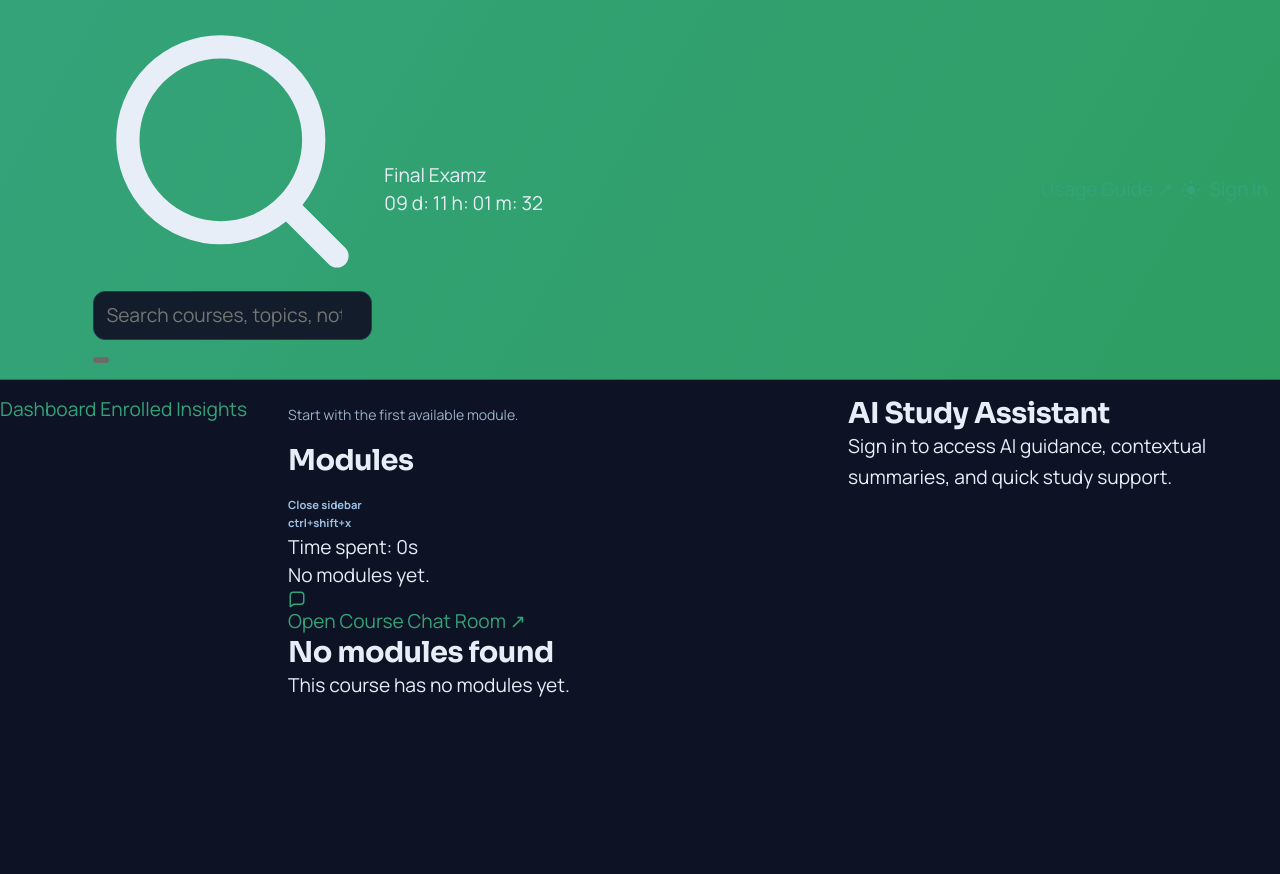
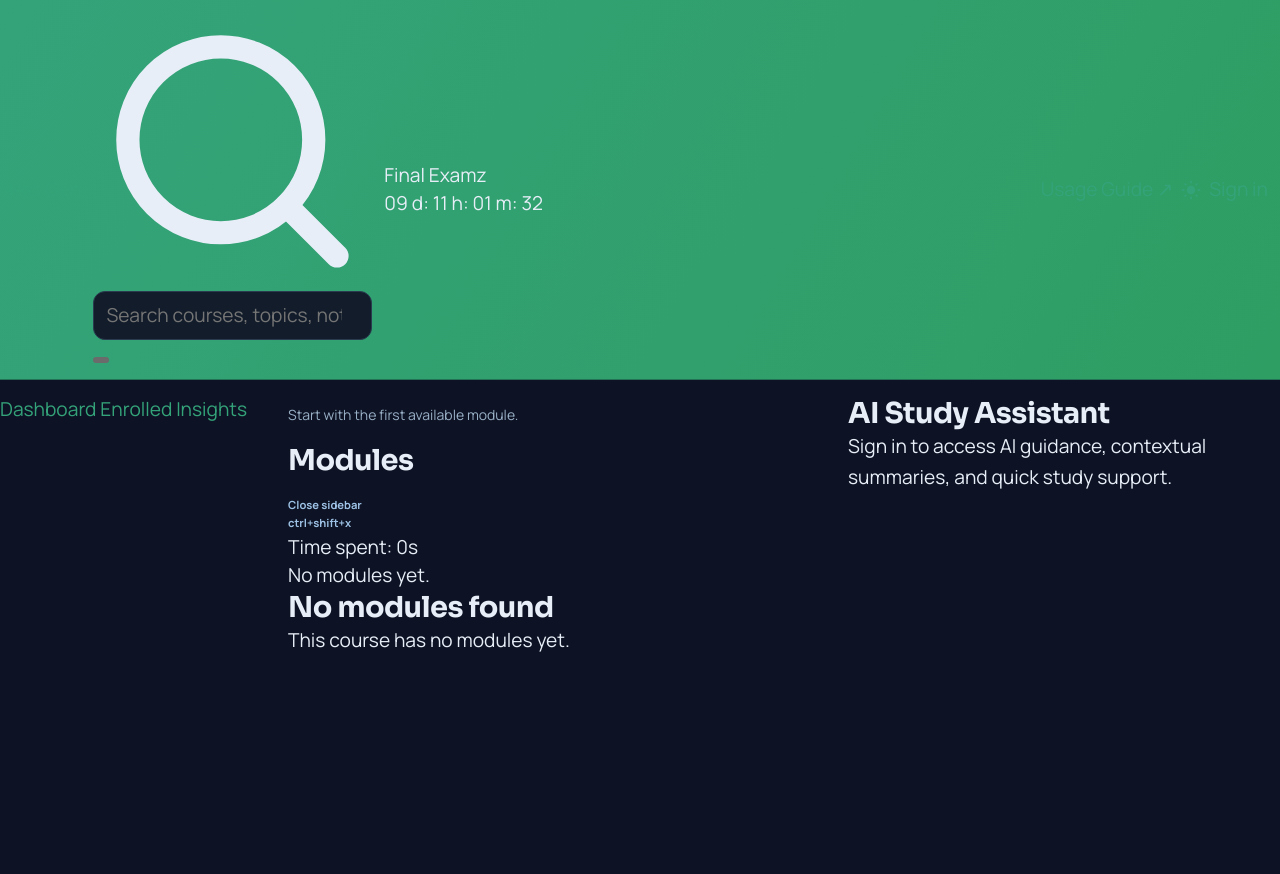
Before and after one commit to worku404/elearning-private, a Django app: template edu/students/templates/students/course/detail.html in a window 1280 px wide. Shown: the top 874 px of the page. Run offline with Django 5.2, Linux system fonts and the light colour scheme; the template is opened without the code that fills it, so the values that code supplies are empty; parts of the project's set-up code (start-up, migrations or seed data) failed here and were passed over; some libraries are stand-ins or nearby versions.

Commit message:
Update student course detail page and related views

```diff
--- a/edu/students/templates/students/course/detail.html
+++ b/edu/students/templates/students/course/detail.html
@@ -85,18 +85,6 @@
                     {% empty %}
                         <li class="c-module-item">No modules yet.</li>
                     {% endfor %}
-                    <a href="{% url 'chat:course_chat_room' object.id %}" class="course-chat-link" aria-label="Open course chat room">
-                    <span class="course-chat-link__icon" aria-hidden="true">
-                        <svg viewBox="0 0 24 24" width="18" height="18" fill="none" stroke="currentColor" stroke-width="2" stroke-linecap="round" stroke-linejoin="round">
-                        <path d="M21 15a4 4 0 0 1-4 4H8l-5 3V7a4 4 0 0 1 4-4h10a4 4 0 0 1 4 4z"></path>
-                        </svg>
-                    </span>
-                    <span class="course-chat-link__text">
-                        <span class="course-chat-link__title">Open Course Chat Room</span>
-                        <span class="course-chat-link__path"></span>
-                    </span>
-                    <span class="course-chat-link__arrow" aria-hidden="true">↗</span>
-                    </a>
                 </ul>
             </aside>
 
--- a/edu/students/views.py
+++ b/edu/students/views.py
@@ -317,6 +317,7 @@ class StudentCourseDetailView(LoginRequiredMixin, DetailView):
         context["course_progress"] = course_progress
         context["course_progress_percent"] = round(course_progress.progress_percent, 2)
         context["course_completed"] = course_progress.completed
+        context["current_course_id"] = course.id
         return context
 
 class MarkModuleCompleteView(LoginRequiredMixin, View):
```
